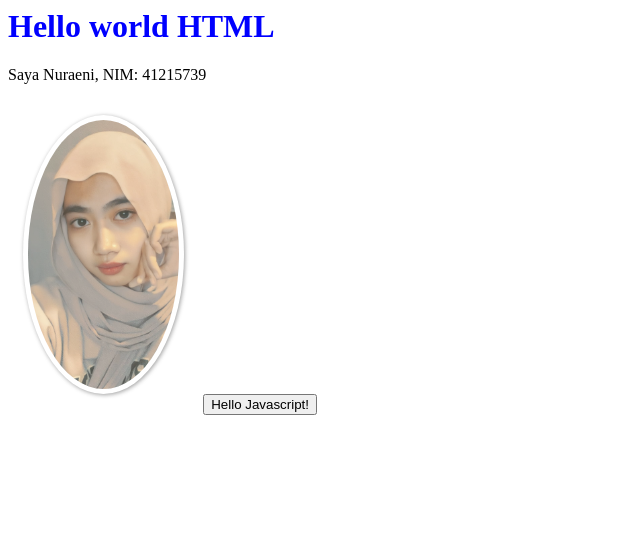
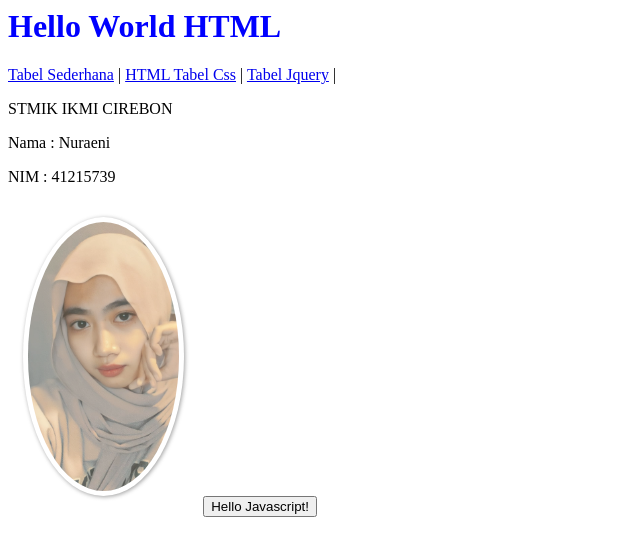
Before and after one commit to nuraeniikmi/nuraeniikmi.github.io, a plain HTML site: page index.html in a window 1280 px wide. Shown: the whole page, without its empty margins (0-640 px from the left). Drawn offline with Linux system fonts and the light colour scheme.

Commit message:
Update index.html

```diff
--- a/index.html
+++ b/index.html
@@ -28,8 +28,17 @@
 	}
 </style>
 
-<h1>Hello world HTML</h1>
-<p>Saya Nuraeni, NIM: 41215739</p>
+<h1>Hello World HTML</h1>
+
+<div>
+	<a href="p03/Simple table.html">Tabel Sederhana</a> |
+	<a href="p03/HTML Tabel CSS.html">HTML Tabel Css</a> |
+	<a href="p03/Table with jquery.html">Tabel Jquery</a> |
+</div>
+
+<p>STMIK IKMI CIREBON</p>
+<p>Nama	: Nuraeni</p>
+<p>NIM	: 41215739</p>
 
 <img src="foto.jpeg">
 
```
